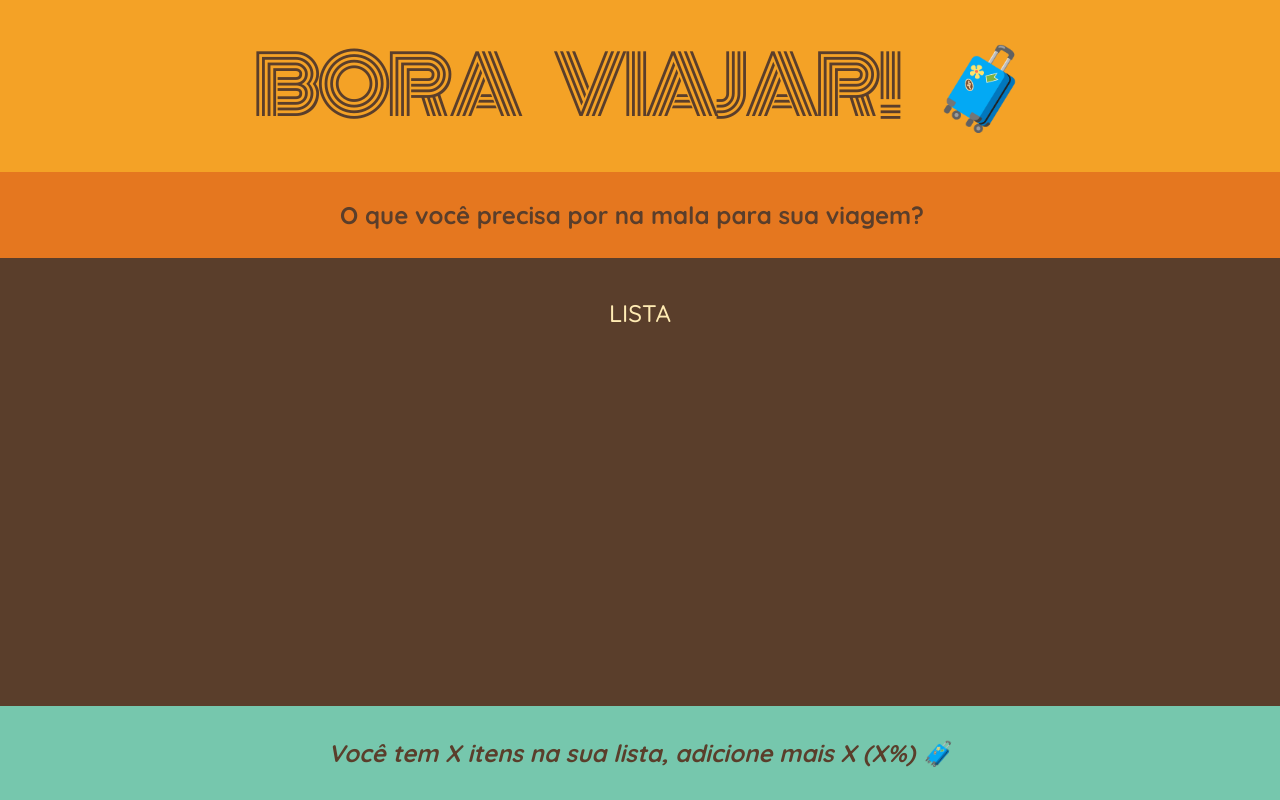
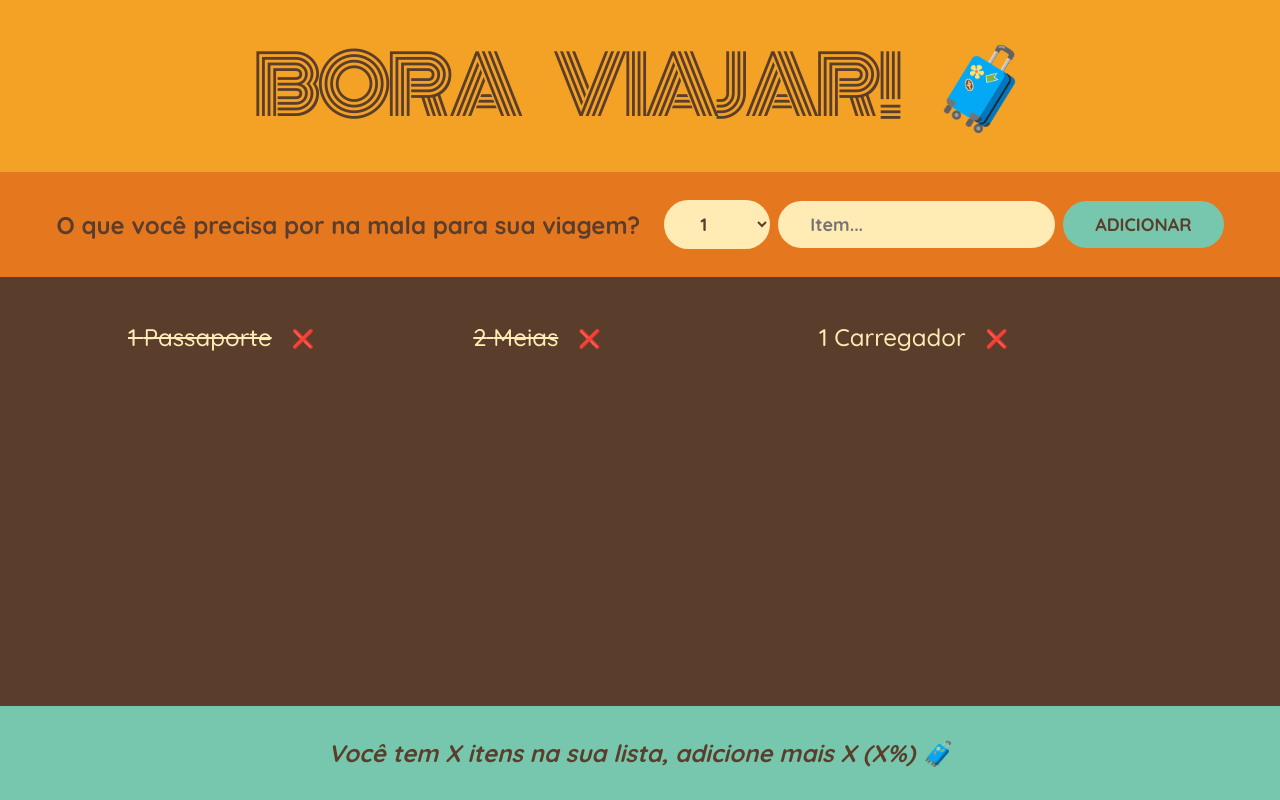
Before and after one commit to Raissaluna3026/Viagem-Lista, a React (Create React App) app in the folder trip/: page / in a window 1280 px wide. Built offline with nearby package versions, Linux system fonts and the light colour scheme.

Commit message:
componentes iniciais

```diff
--- a/trip/src/App.js
+++ b/trip/src/App.js
@@ -1,3 +1,10 @@
+const initialItems = [
+  {id:1, description: "Passaporte", quantity:1, packed:true},
+  {id:2, description: "Meias", quantity:2, packed:true},
+  {id:3, description: "Carregador", quantity:1, packed:false},
+]
+
+
 export default function App(){
   return (
     <div className="app">
@@ -18,15 +25,50 @@
 }
 
 function Form(){
-  return <div className="add-form">
-    <h3>
-      O que você precisa por na mala para sua viagem?
-    </h3>
-  </div>
+  function handleSubmit(e){
+    e.preventDefault();
+
+  }
+
+  return (
+    <form className="add-form" onSubmit={handleSubmit}>
+      <h3>
+        O que você precisa por na mala para sua viagem?
+      </h3>
+      <select>
+        {Array.from({length:20}, (_, i) => i + 1).map((num) => (
+          <option value={num} key={num}>
+            {num}
+          </option>
+        ))}
+      </select>
+    <input type='text' placeholder="Item..."/>
+    <button onClic={handleSubmit}>Adicionar</button>
+  </form>
+  )
 }
 
 function ListaDeCoisas(){
-  return <div className="list">LISTA</div>
+  return (
+    <div className="list">
+      <ul >
+        {initialItems.map((item) => (
+          <Item item={item} key={item.id}/>
+        ))}
+      </ul>
+    </div>
+  )
+}
+
+function Item({item}){
+  return (
+    <li>
+      <span style={item.packed ? {textDecoration: 'line-through'} : {}}>
+      {item.quantity} {item.description}
+      </span>
+      <button>❌</button>
+    </li>
+  )
 }
 
 function Estatistica(){
```
